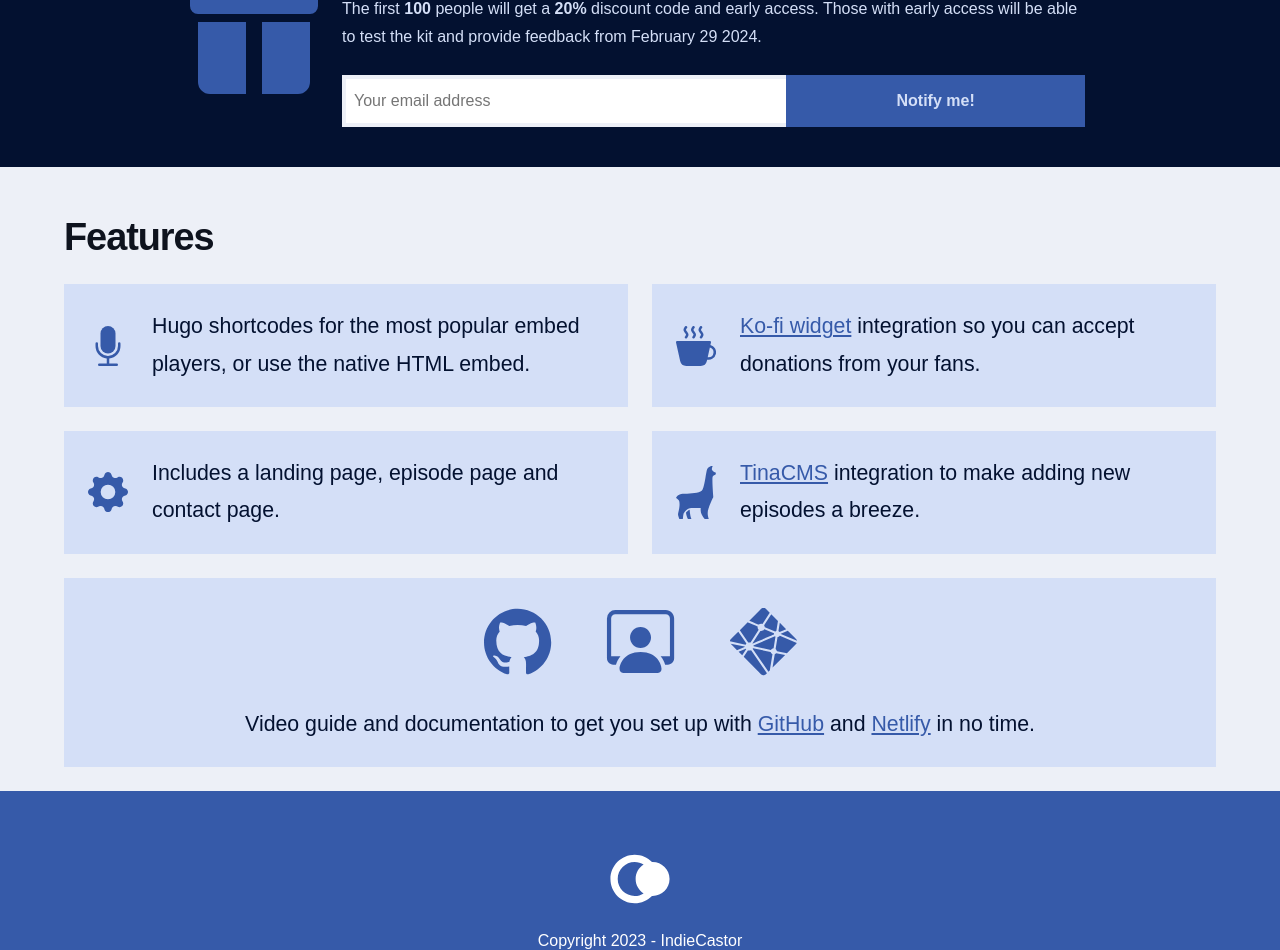
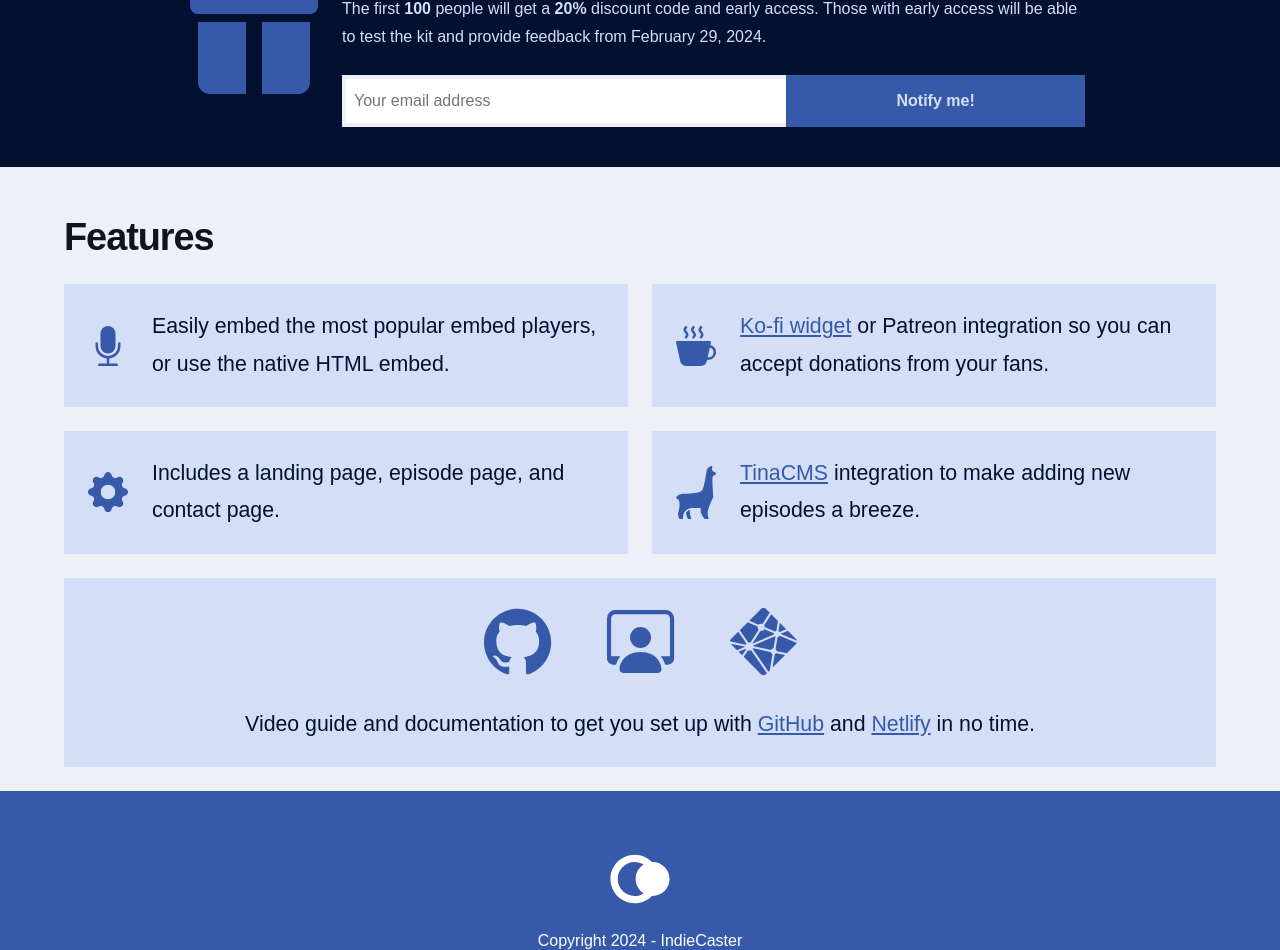
Before and after one commit to mechanical-ink/indiecaster-website, a plain HTML site: page index.html in a window 1280 px wide. Shown: the part 698-1648 px from the top of the page. Drawn offline with Linux system fonts and the light colour scheme.

Commit message:
Update index.html

```diff
--- a/index.html
+++ b/index.html
@@ -12,10 +12,10 @@
       name="description"
       content="A complete website kit for Indie Podcasters. Easily self-host and manage your very own podcast website."
     />
-    <title>A complete website kit for Indie Podcasters - IndieCastor</title>
+    <title>A Complete Website Kit for Indie Podcasters - IndieCaster</title>
 
     <meta property="og:url" content="https://indiecastor.com/" />
-    <meta property="og:title" content="IndieCastor" />
+    <meta property="og:title" content="IndieCaster" />
     <meta
       property="og:description"
       content="A complete website kit for Indie Podcasters. Easily self-host and manage your very own podcast website."
@@ -53,8 +53,8 @@
       color="#365aa9"
     />
     <link rel="shortcut icon" href="/assets/favicon.ico" />
-    <meta name="apple-mobile-web-app-title" content="IndieCastor" />
-    <meta name="application-name" content="IndieCastor" />
+    <meta name="apple-mobile-web-app-title" content="IndieCaster" />
+    <meta name="application-name" content="IndieCaster" />
     <meta name="msapplication-TileColor" content="#d4dff7" />
     <meta name="msapplication-config" content="/assets/browserconfig.xml" />
     <meta name="theme-color" content="#d4dff7" />
@@ -77,7 +77,7 @@
       <div class="page-header-content">
         <a href="/"
           ><h1 class="logo">
-            <span class="visually-hidden">IndieCastor</span>
+            <span class="visually-hidden">IndieCaster</span>
           </h1></a
         >
         <h2 class="lead-heading">
@@ -85,7 +85,7 @@
           Podcasters
         </h2>
         <p class="lead">
-          IndieCastor allows you to set up your podcast website within less
+          IndieCaster allows you to set up your podcast website within less
           than an hour. Do not build your dream on someone else’s platform. Own
           your data, own your brand and be in control.
         </p>
@@ -99,7 +99,7 @@
             <p>
               The first <b>100</b> people will get a <b>20%</b> discount code
               and early access. Those with early access will be able to test the
-              kit and provide feedback from February 29 2024.
+              kit and provide feedback from February 29, 2024.
             </p>
             <form
               class="notify-form"
@@ -132,7 +132,7 @@
         <ul class="reset-list feature-list">
           <li class="feature-card icon icon-shortcodes">
             <p>
-              Hugo shortcodes for the most popular embed players, or use the
+              Easily embed the most popular embed players, or use the
               native HTML embed.
             </p>
           </li>
@@ -142,11 +142,11 @@
                 href="https://help.ko-fi.com/hc/en-us/articles/360018381678-Ko-fi-Donation-Widget"
                 >Ko-fi widget</a
               >
-              integration so you can accept donations from your fans.
+              or Patreon integration so you can accept donations from your fans.
             </p>
           </li>
           <li class="feature-card icon icon-config">
-            <p>Includes a landing page, episode page and contact page.</p>
+            <p>Includes a landing page, episode page, and contact page.</p>
           </li>
           <li class="feature-card icon icon-tinacms">
             <p>
@@ -166,12 +166,12 @@
     </main>
     <footer class="page-footer">
       <ul class="reset-list footer-links">
-        <li>Copyright 2023 - IndieCastor</li>
+        <li>Copyright 2024 - IndieCaster</li>
         <li><a href="/privacy-policy.html">Privacy Policy</a></li>
       </ul>
     </footer>
     <script type="module" src="/js/notify.js" defer></script>
-    <!-- 100% privacy friendly analytics -->
+    <!-- 100% privacy-friendly analytics -->
     <script
       async
       defer
```
